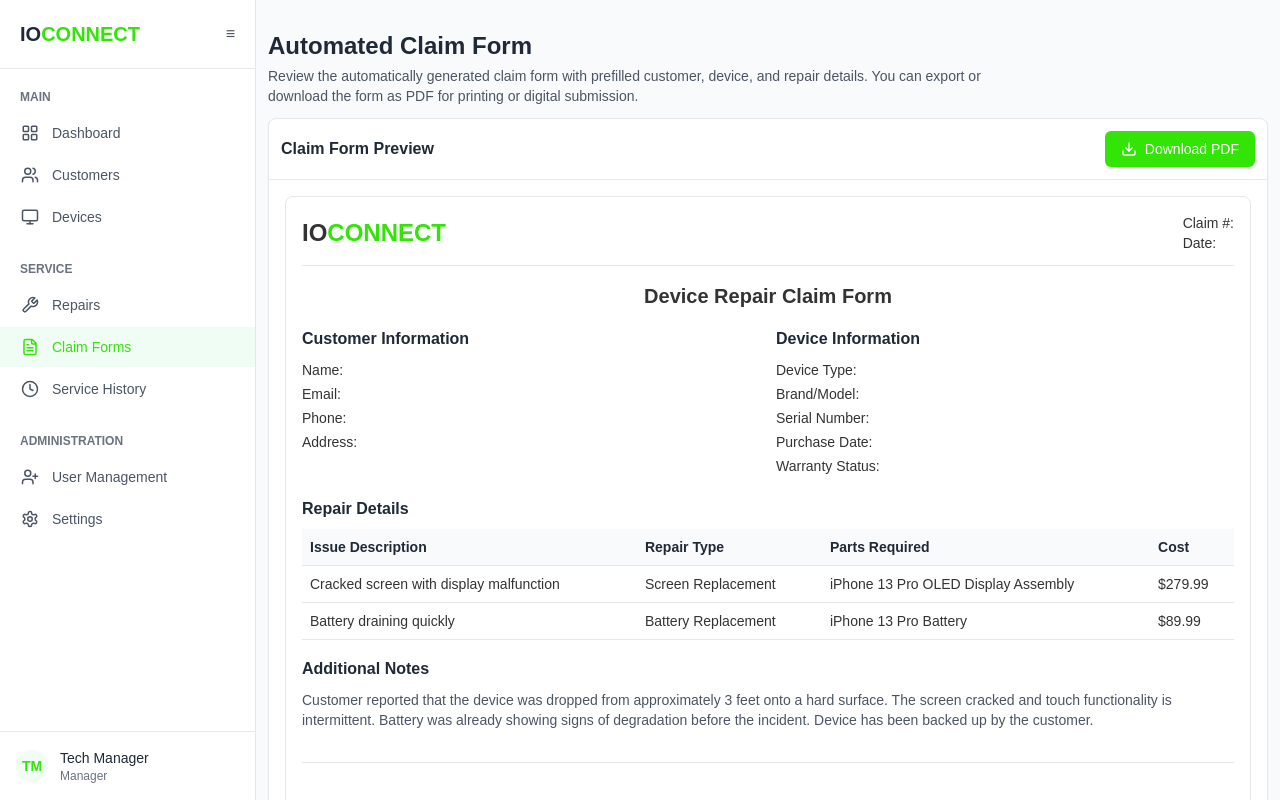
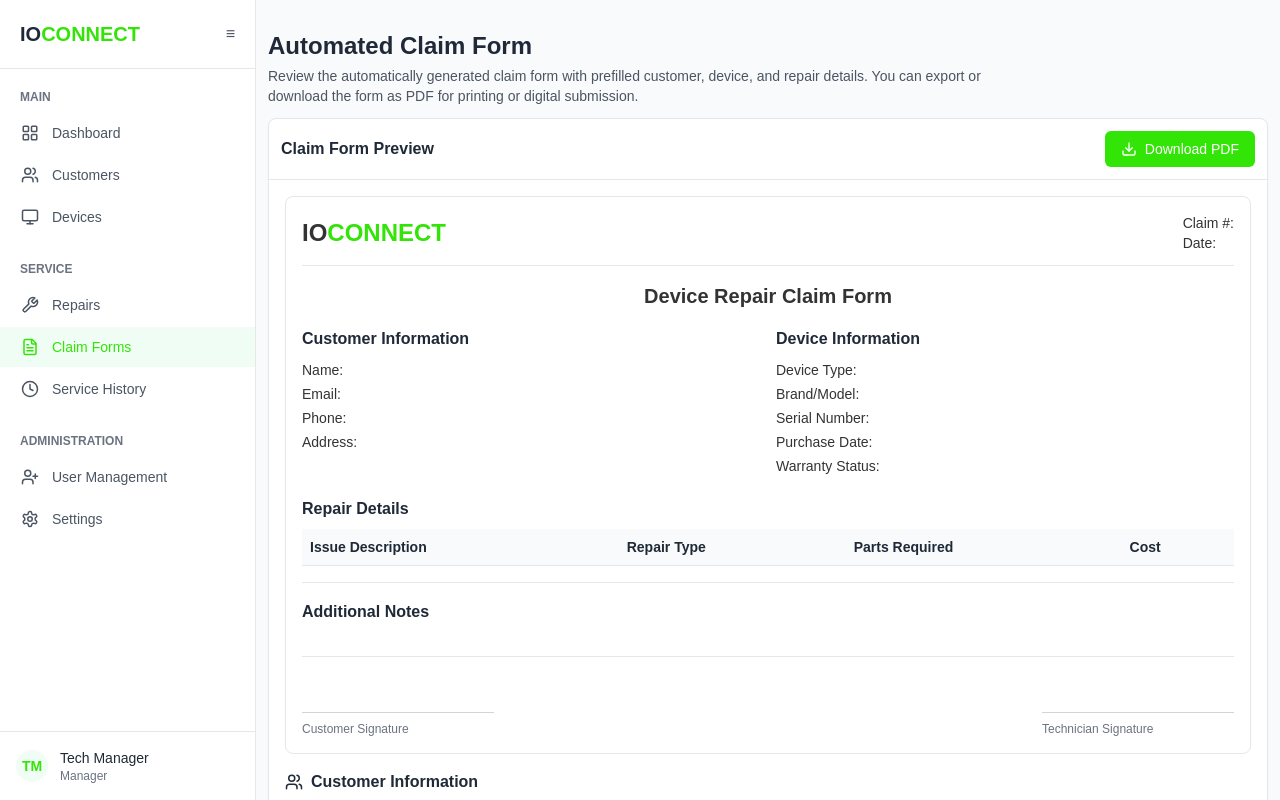
Before and after one commit to pawekz/SERV-IT-MANAGER, a React (Vite) app in the folder frontend/: page /automatedclaimformgeneration in a window 1280 px wide. Shown: the top 800 px of the page. Built offline with nearby package versions, Linux system fonts and the light colour scheme.

Commit message:
Sectond Section Clearned no mockup data

```diff
--- a/frontend/src/pages/AutomatedClaimFormGenerationPage/AutomatedClaimFormGenerationPage.jsx
+++ b/frontend/src/pages/AutomatedClaimFormGenerationPage/AutomatedClaimFormGenerationPage.jsx
@@ -307,16 +307,21 @@ export default function AutomatedClaimForm() {
                                             </thead>
                                             <tbody>
                                             <tr>
-                                                <td className="p-2 border-b border-gray-200">Cracked screen with display malfunction</td>
-                                                <td className="p-2 border-b border-gray-200">Screen Replacement</td>
-                                                <td className="p-2 border-b border-gray-200">iPhone 13 Pro OLED Display Assembly</td>
-                                                <td className="p-2 border-b border-gray-200">$279.99</td>
+                                                {/*<td className="p-2 border-b border-gray-200">Cracked screen with display malfunction</td>*/}
+                                                {/*<td className="p-2 border-b border-gray-200">Screen Replacement</td>*/}
+                                                {/*<td className="p-2 border-b border-gray-200">iPhone 13 Pro OLED Display Assembly</td>*/}
+                                                {/*<td className="p-2 border-b border-gray-200">$279.99</td>*/}
                                             </tr>
                                             <tr>
-                                                <td className="p-2 border-b border-gray-200">Battery draining quickly</td>
-                                                <td className="p-2 border-b border-gray-200">Battery Replacement</td>
-                                                <td className="p-2 border-b border-gray-200">iPhone 13 Pro Battery</td>
-                                                <td className="p-2 border-b border-gray-200">$89.99</td>
+                                                <td className="p-2 border-b border-gray-200"></td>
+                                                <td className="p-2 border-b border-gray-200"></td>
+                                                <td className="p-2 border-b border-gray-200"></td>
+                                                <td className="p-2 border-b border-gray-200"></td>
+
+                                                {/*<td className="p-2 border-b border-gray-200">Battery draining quickly</td>*/}
+                                                {/*<td className="p-2 border-b border-gray-200">Battery Replacement</td>*/}
+                                                {/*<td className="p-2 border-b border-gray-200">iPhone 13 Pro Battery</td>*/}
+                                                {/*<td className="p-2 border-b border-gray-200">$89.99</td>*/}
                                             </tr>
                                             </tbody>
                                         </table>
@@ -325,11 +330,11 @@ export default function AutomatedClaimForm() {
 
                                 <div className="mb-4">
                                     <div className="font-semibold text-gray-800 mb-2">Additional Notes</div>
-                                    <p className="text-sm text-gray-600">
-                                        Customer reported that the device was dropped from approximately 3 feet onto a hard surface. The
-                                        screen cracked and touch functionality is intermittent. Battery was already showing signs of
-                                        degradation before the incident. Device has been backed up by the customer.
-                                    </p>
+                                    {/*<p className="text-sm text-gray-600">*/}
+                                    {/*    Customer reported that the device was dropped from approximately 3 feet onto a hard surface. The*/}
+                                    {/*    screen cracked and touch functionality is intermittent. Battery was already showing signs of*/}
+                                    {/*    degradation before the incident. Device has been backed up by the customer.*/}
+                                    {/*</p>*/}
                                 </div>
 
                                 <div className="mt-8 pt-4 border-t border-gray-200 flex flex-col md:flex-row justify-between">
```
